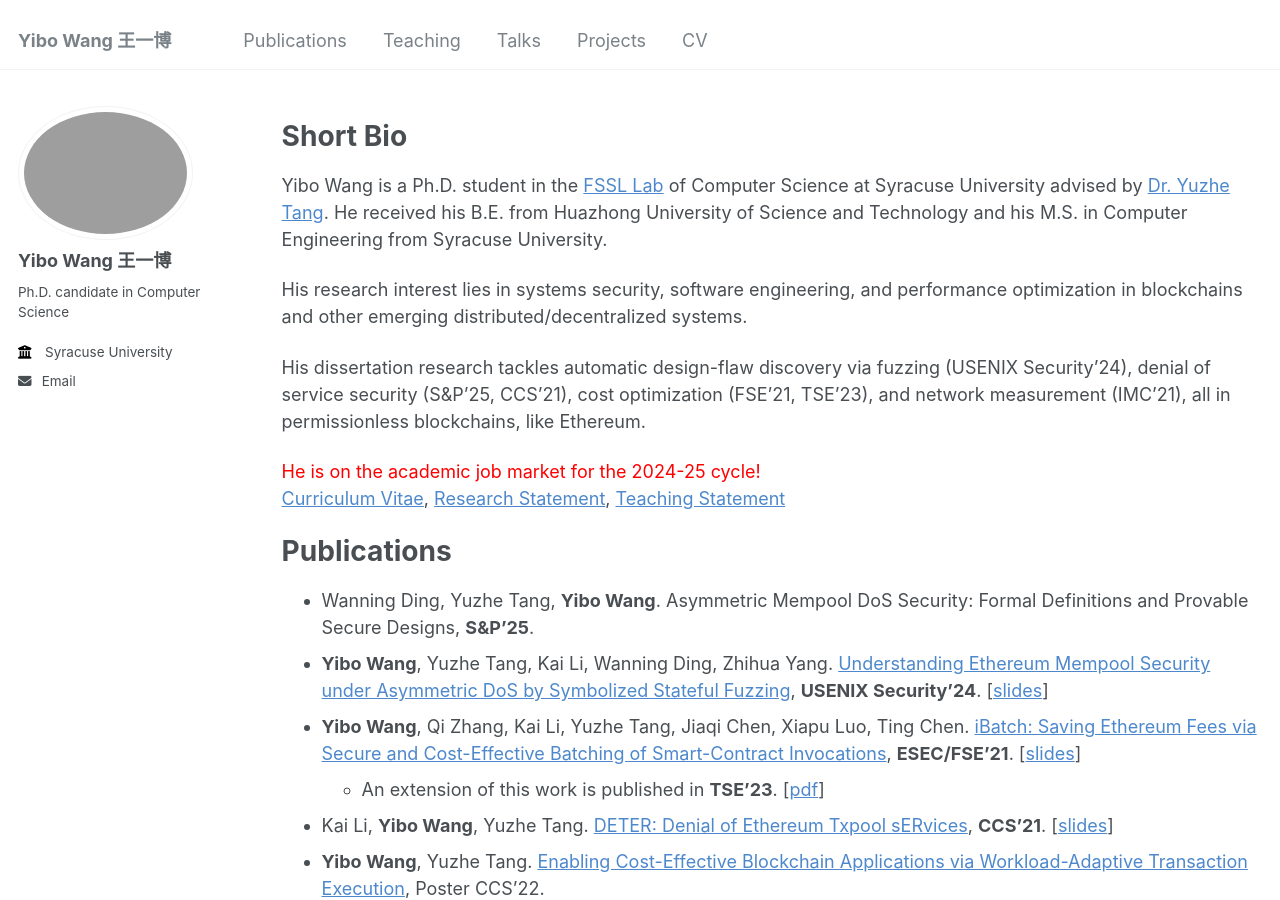
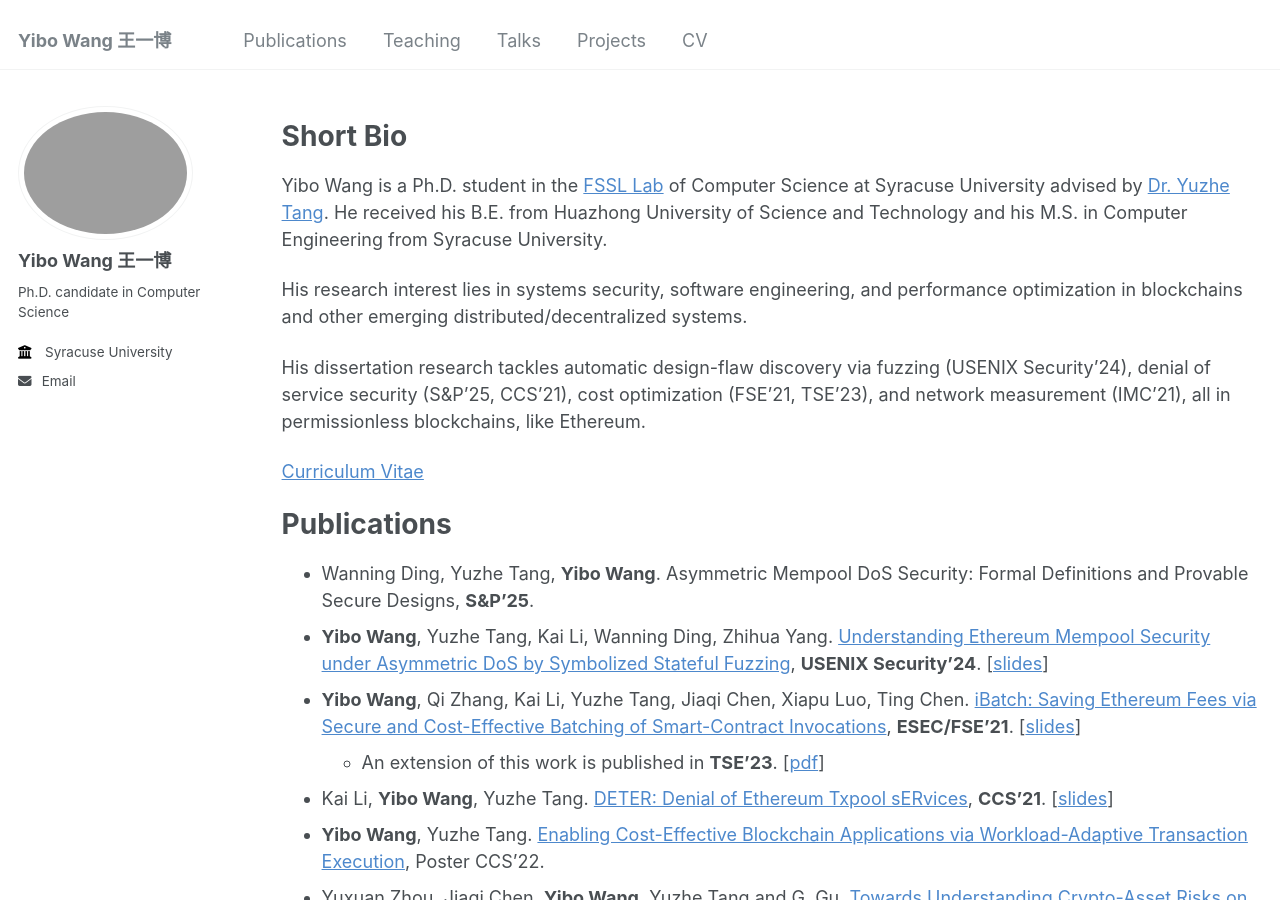
Before and after one commit to wangyibo0308/wangyibo0308.github.io, a Jekyll site: the page built from _pages/about.md, in a window 1280 px wide and 900 px high. Built offline with Jekyll 4.4.1, drawn with Linux system fonts in a browser that asks for light colours.

Commit message:
Update about.md

```diff
--- a/_pages/about.md
+++ b/_pages/about.md
@@ -16,8 +16,7 @@ His research interest lies in systems security, software engineering, and perfor
 
 His dissertation research tackles automatic design-flaw discovery via fuzzing (USENIX Security’24), denial of service security (S&P’25, CCS’21), cost optimization (FSE’21, TSE’23), and network measurement (IMC'21), all in permissionless blockchains, like Ethereum.
 
-<span style="color: red;">He is on the academic job market for the 2024-25 cycle!</span>
-[Curriculum Vitae](/assets/Yibo_CV.pdf), [Research Statement](/assets/Research_Statement.pdf), [Teaching Statement](/assets/Teaching_Statement.pdf)
+[Curriculum Vitae](/assets/Yibo_CV.pdf)
 
 
 Publications
```
